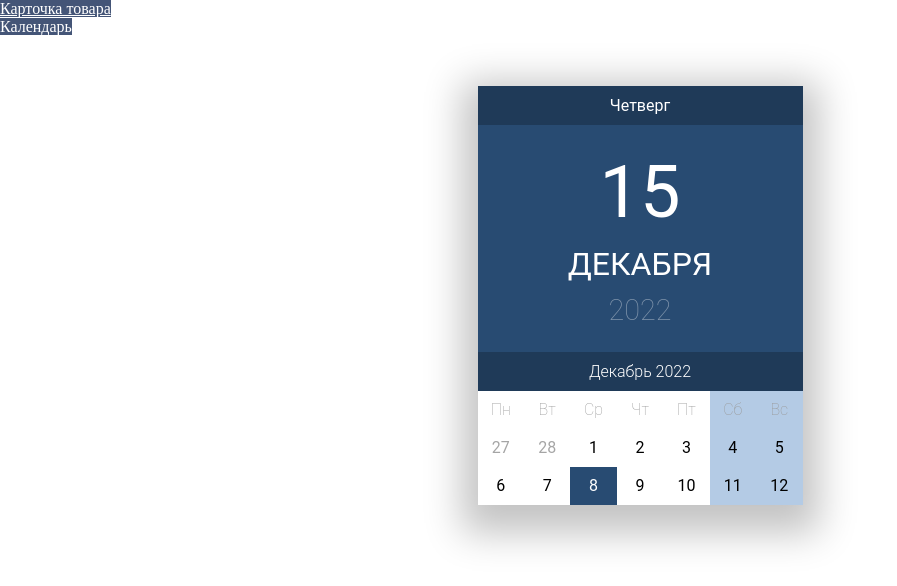
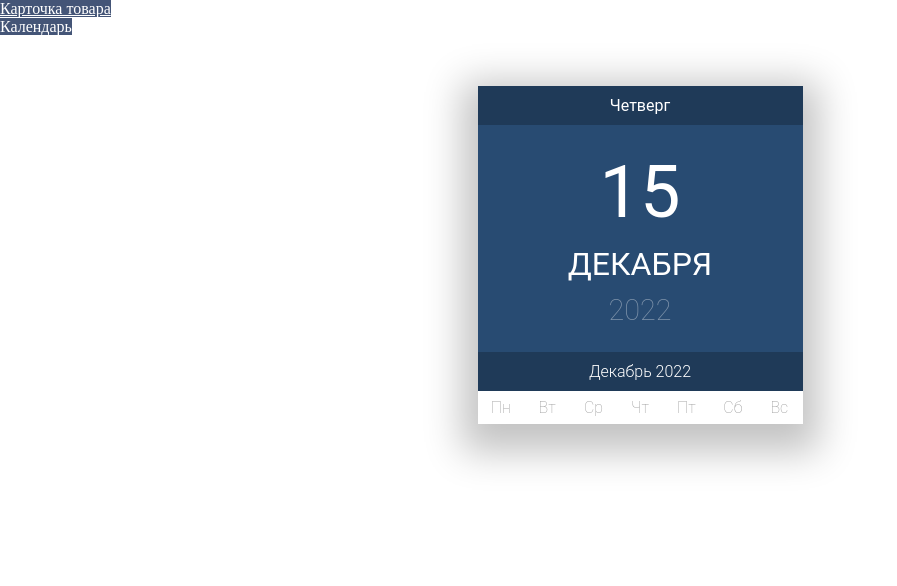
Before and after one commit to IamFenniks/react-netology, a React (Create React App) app: page /calendar in a window 1280 px wide. Shown: the top 586 px of the page, without its empty margins (0-897 px from the left). Built offline with nearby package versions, Linux system fonts and the light colour scheme; a web font is replaced by a local one.

Commit message:
Calendar go on II

```diff
--- a/src/App.css
+++ b/src/App.css
@@ -526,6 +526,16 @@ button:hover {
   font-weight: 300;
 }
 
+.thead{
+  display: grid;
+  grid-template-columns: repeat(7, 1fr);
+  align-content: center;
+  text-align: center;
+  color: #999999;
+  font-weight: 200;
+  height: 33px;
+  line-height: 36px;
+}
 .ui-datepicker-calendar
 .ui-state-active {
   border-radius: 50%;
--- a/src/App.js
+++ b/src/App.js
@@ -4,7 +4,6 @@ import { Route, Routes } from 'react-router-dom';
 import TopNav from './components/header/top-nav/TopNav';
 import Calendar from './components/hw1/calendar/Calendar';
 import ShopItemFunc from './components/hw1/class/ShopItemFunc';
-import moment from 'moment';
 
 function App() {
   const item = {
@@ -16,16 +15,13 @@ function App() {
     currency: '£'
   }
 
-var now = moment();
-
-// debugger
   return (
     <div className='wrapper'>
       <TopNav />
 
       <Routes>
         <Route path="/shopitem" element={<ShopItemFunc item={item} />} />
-        <Route path="/calendar" element={<Calendar date={now} />} />
+        <Route path="/calendar" element={<Calendar />} />
       </Routes>
     </div>
   );
--- a/src/components/hw1/calendar/Calendar.jsx
+++ b/src/components/hw1/calendar/Calendar.jsx
@@ -1,147 +1,31 @@
-import React from "react";
-import './../../../App.css';
+import React, { useState } from 'react';
+// import './../../../App.css';
 import moment from 'moment';
 import 'moment/locale/ru';
 
-moment.updateLocale('ru', {week: {dow: 1}})                     // Назначаем первым днём недели "Понедельник"
+import CalendarMatHeader from './CalendarMatHeader';
+import CalendarWdHeader  from './CalendarWDHeader';
+import CalendarTBody     from './CalendarTBody';
 
-const getDaisInMonth = (month, year) => {
-    return moment(`${month}-${year}`, 'MM-YYYY').daysInMonth();
-}
-console.log(getDaisInMonth('02', '2022'));
+const Calendar = () => {
+    const [selectDate, setSelectDate] = useState(moment().toDate());
+// console.log(selectDate);
+    return(
+        <div className="ui-datepicker">
+            <CalendarMatHeader selectDate={selectDate} />
 
-const getFirstWeekdayOfTheMonth = (month, year) => {
-    return moment(
-        `${month}-${year}`,
-        'MM-YYYY'
-    ).startOf('month').weekday();
-}
-console.log(getFirstWeekdayOfTheMonth('12', '2022'));
+            <div className="ui-datepicker-calendar">
+                {/* Calendar Weekday Header - дни недели  */}
+                 <CalendarWdHeader />
 
-const getDaysInMonthDisplay = (month, year) => {
-    const dayInMonth = getDaisInMonth(month, year);
-    const firstWeekday = getFirstWeekdayOfTheMonth(month, year);
-    const result = [];
-
-    for(let i; i <= dayInMonth; i++) {
-        result.push(
-            moment({month}-{year}, 'MM-DD-YYYY').toDate()
-        )
-    }
-    return result;
-}
-console.log(getDaysInMonthDisplay(7, 2020));
-
-
-
-
-
-
-
-
-
-
-
-
-
-
-// const startDayOfWM = moment().startOf('month').startOf('week');    // Начала недли в начале месяца
-// const endDayOfWM = moment().endOf('month').endOf('week');          // Конец недли в конце месяца
-
-// const calendar = [];                                             // Создаём масив
-// const day = startDayOfWM.clone(); // 28
-
-// while(!day.isAfter(endDayOfWM)) {
-//     calendar.push(day.clone()); //.format('D')
-//     day.add(1, 'day');
-// }
-
-//console.log(startDayOfWM.format('DD')); // 28
-// window.moment = moment;
-// window.day = day;
-
-const Calendar = (props) => {
-    let date = props.date;
-    moment.locale('ru');
-    //console.log(date.format('dddd, MMMM DD YYYY, h:mm:ss'));
-    let newStateOfMonth = date.format('MMMM').substring(0, date.format('MMMM').length-1) + "я"
-
-    return (
-        <div className="ui-datepicker">
-            <div className="ui-datepicker-material-header">
-                <div className="ui-datepicker-material-day">{date.format('dddd').charAt(0).toUpperCase() + (date.format('dddd').slice(1))}</div>
-                <div className="ui-datepicker-material-date">
-                    <div className="ui-datepicker-material-day-num">{date.format('DD')}</div>
-                    <div className="ui-datepicker-material-month">{newStateOfMonth}</div>
-                    <div className="ui-datepicker-material-year">{date.format('YYYY')}</div>
-                </div>
+                {/* Calendar Tabel Body - Таблица календаря */}
+                <CalendarTBody
+                    selectDate={selectDate}
+                    setSelectDate={setSelectDate}
+                />
             </div>
-
-            <div className="ui-datepicker-header">
-                <div className="ui-datepicker-title">
-                    <span className="ui-datepicker-month">
-                        {date.format('MMMM').charAt(0).toUpperCase() + (date.format('MMMM').slice(1))}
-                    </span>
-                    &nbsp;
-                    <span className="ui-datepicker-year">
-                        {date.format('YYYY')}
-                    </span>
-                </div>
-            </div>
-
-            <table className="ui-datepicker-calendar">
-                <colgroup>
-                    <col />
-                    <col />
-                    <col />
-                    <col />
-                    <col />
-                    <col className="ui-datepicker-week-end" />
-                    <col className="ui-datepicker-week-end" />
-                </colgroup>
-                <thead>
-                    <tr>
-                        <th scope="col" title="Понедельник">Пн</th>
-                        <th scope="col" title="Вторник">Вт</th>
-                        <th scope="col" title="Среда">Ср</th>
-                        <th scope="col" title="Четверг">Чт</th>
-                        <th scope="col" title="Пятница">Пт</th>
-                        <th scope="col" title="Суббота">Сб</th>
-                        <th scope="col" title="Воскресенье">Вс</th>
-                    </tr>
-                </thead>
-                <tbody>
-                    <tr>
-                        <td className="ui-datepicker-other-month">27</td>
-                        <td className="ui-datepicker-other-month">28</td>
-                        <td>1</td>
-                        <td>2</td>
-                        <td>3</td>
-                        <td>4</td>
-                        <td>5</td>
-                    </tr>
-                    <tr>
-                        <td>6</td>
-                        <td>7</td>
-                        <td className="ui-datepicker-today">8</td>
-                        <td>9</td>
-                        <td>10</td>
-                        <td>11</td>
-                        <td>12</td>
-                    </tr>
-                    {/* <!-- остальные недели --> */}
-                </tbody>
-            </table>
-
-            {/* { calendar.map(c => {
-                return (
-                    c === moment().endOf("week")
-                        ? <button key={c} className="ui-datepicker-week-end">{c.format('D')}</button>
-                        : <button key={c} className="">{c.format('D')}</button>
-                )
-            }) } */}
         </div>
-    )
+    );
 }
 
 export default Calendar;
--- /dev/null
+++ b/src/components/hw1/calendar/CalendarMatHeader.jsx
@@ -0,0 +1,39 @@
+import React from 'react';
+import {
+        getDayOfMonth,
+        getMonthDate,
+        getReadableMonthDate,
+        getReadableWeekday,
+        getYear
+    } from '../../../utils/moment-utils';
+
+const CalendarMatHeader = ({selectDate}) => {
+    return (
+        <div>
+            <div className="ui-datepicker-material-header">
+                <div className="ui-datepicker-material-day">{getReadableWeekday(selectDate)}</div>
+                <div className="ui-datepicker-material-date">
+                    <div className="ui-datepicker-material-day-num">{getDayOfMonth(selectDate)}</div>
+                    <div className="ui-datepicker-material-month">{getReadableMonthDate(selectDate)}</div>
+                    <div className="ui-datepicker-material-year">{getYear(selectDate)}</div>
+                </div>
+            </div>
+
+            <div className="ui-datepicker-header">
+                <div className="ui-datepicker-title">
+                    <span className="ui-datepicker-month">
+                        {getMonthDate(selectDate)}
+                    </span>
+
+                    &nbsp;
+
+                    <span className="ui-datepicker-year">
+                        {getYear(selectDate)}
+                    </span>
+                </div>
+            </div>
+        </div>
+    );
+}
+
+export default CalendarMatHeader;
--- /dev/null
+++ b/src/components/hw1/calendar/CalendarTBody.jsx
@@ -0,0 +1,34 @@
+import React from 'react';
+import moment from 'moment';
+
+const startOfMonth = moment().startOf('month');
+const startDayOfWM = moment().startOf('month').startOf('week');    // Начала недли в начале месяца
+const endDayOfWM = moment().endOf('month').endOf('week');          // Конец недли в конце месяца
+
+const calendar = [];                                               // Создаём масив
+const day = startDayOfWM.clone(); // 28
+
+while(!day.isAfter(endDayOfWM)) {
+    calendar.push(day.clone());
+    day.add(1, 'day');
+}
+
+const dayBefore = moment().subtract(1, 'day');
+
+console.log(dayBefore);
+
+const CalendarTBody = ({selectDate}) => {
+
+    return (
+        <div className="tbody">
+             { calendar.map(c => {
+                return (
+                    calendar <= startOfMonth &&
+                    <button key={c} className="ui-datepicker-week-end">{c.format('D')}</button>
+                )
+            }) }
+        </div>
+    );
+}
+
+export default CalendarTBody;
--- /dev/null
+++ b/src/components/hw1/calendar/CalendarWDHeader.jsx
@@ -0,0 +1,20 @@
+import React from 'react';
+
+const weekdays = ['Пн', 'Вт', 'Ср', 'Чт', 'Пт', 'Сб', 'Вс'];
+
+const CalendarWdHeader = () => {
+    const weekdayIcons = weekdays.map((day, key) => {
+        return (
+            <div key={key}>
+                {day}
+            </div>
+        );
+    });
+    return (
+        <div className="thead">
+            {weekdayIcons}
+        </div>
+    );
+}
+
+export default CalendarWdHeader;
--- /dev/null
+++ b/src/utils/moment-utils.js
@@ -0,0 +1,20 @@
+import moment from 'moment';
+
+export const getSpecificDate = (month, dayOfMonth, year) => {
+    return moment(`${month}-${dayOfMonth}-${year}`, 'MM-DD-YYYY').toDate();
+  };
+
+  export const getDayOfMonth = (date) => moment(date).date();
+
+  export const getMonth = (date) => moment(date).month();
+
+  export const getYear = (date) => moment(date).year();
+
+  export const getToday = () => moment().toDate();
+
+  export const getReadableWeekday = (date) => moment(date).format('dddd').charAt(0).toUpperCase() + (moment(date).format('dddd').slice(1));
+
+  export const getReadableMonthDate = (date) => moment(date).format('MMMM Do').substring(0, moment(date).format('MMMM').length-1) + "я";
+  export const getMonthDate = (date) => moment(date).format('MMMM').charAt(0).toUpperCase() + (moment(date).format('MMMM').slice(1));
+
+  export const getMonthDayYear = (date) => moment(date).format('MM-DD-YYYY');
```
Also changed, not shown: src/utils/date-utils.js (added, +23 -0 lines), 1 other file (tests, documents, lock files or other folders).
